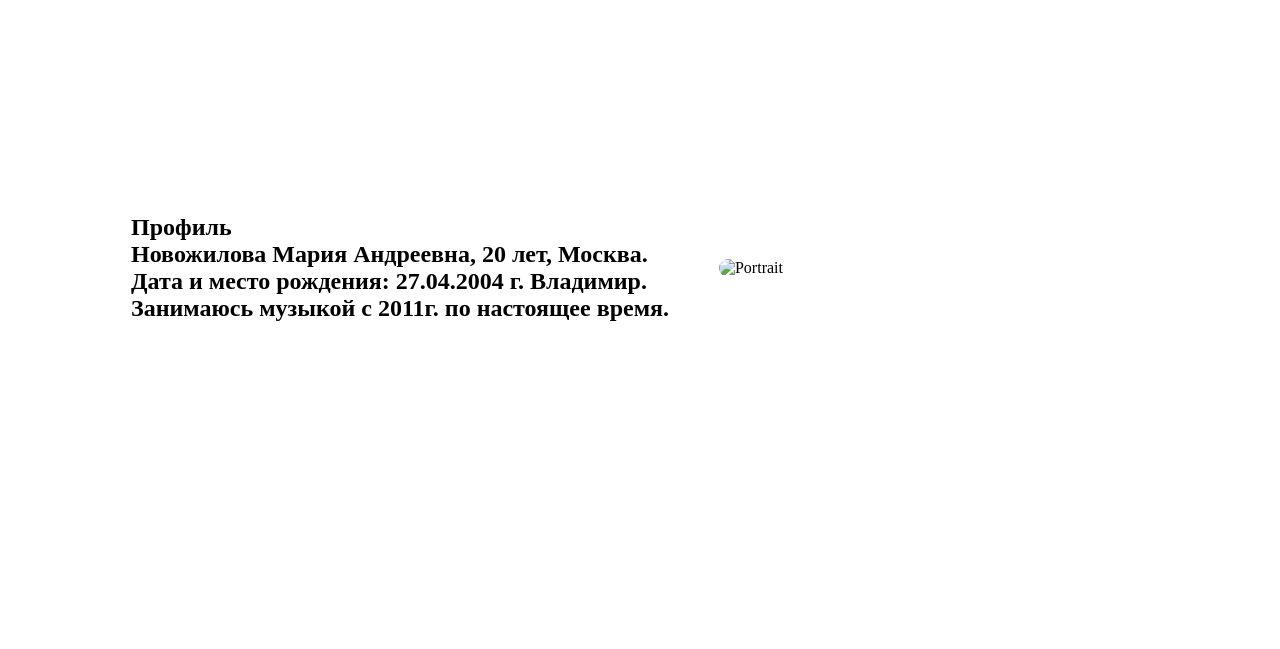
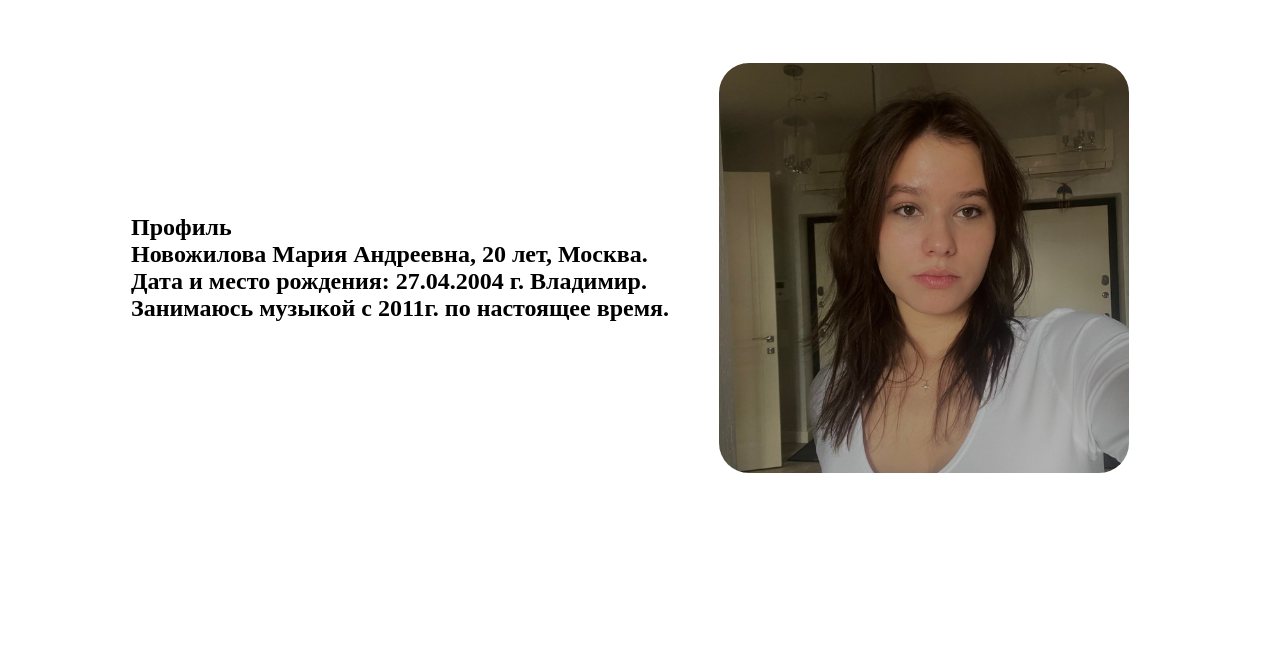
Before and after one commit to MrDeks1er/portfolio_mary, a plain HTML site: page index.html in a window 1280 px wide. Shown: the part 85-734 px from the top of the page. Drawn offline with Linux system fonts and the light colour scheme; the site is published under a folder, as on GitHub Pages, so addresses that start at the root find nothing.

Commit message:
Обновление фоток

```diff
--- a/index.html
+++ b/index.html
@@ -42,7 +42,7 @@
                 Дата и место рождения: 27.04.2004 г. Владимир. <br/>
                 Занимаюсь музыкой с 2011г. по настоящее время.
             </h1>
-            <img class="portrait" src="/src/partrait.jpg" alt="Portrait"/>
+            <img class="portrait" src="src/partrait.jpg" alt="Portrait"/>
         </section>
         <section class="images" id="sertification">
             <img src="src/portfolio/1.png" alt="Сертификат №1"/>
```
